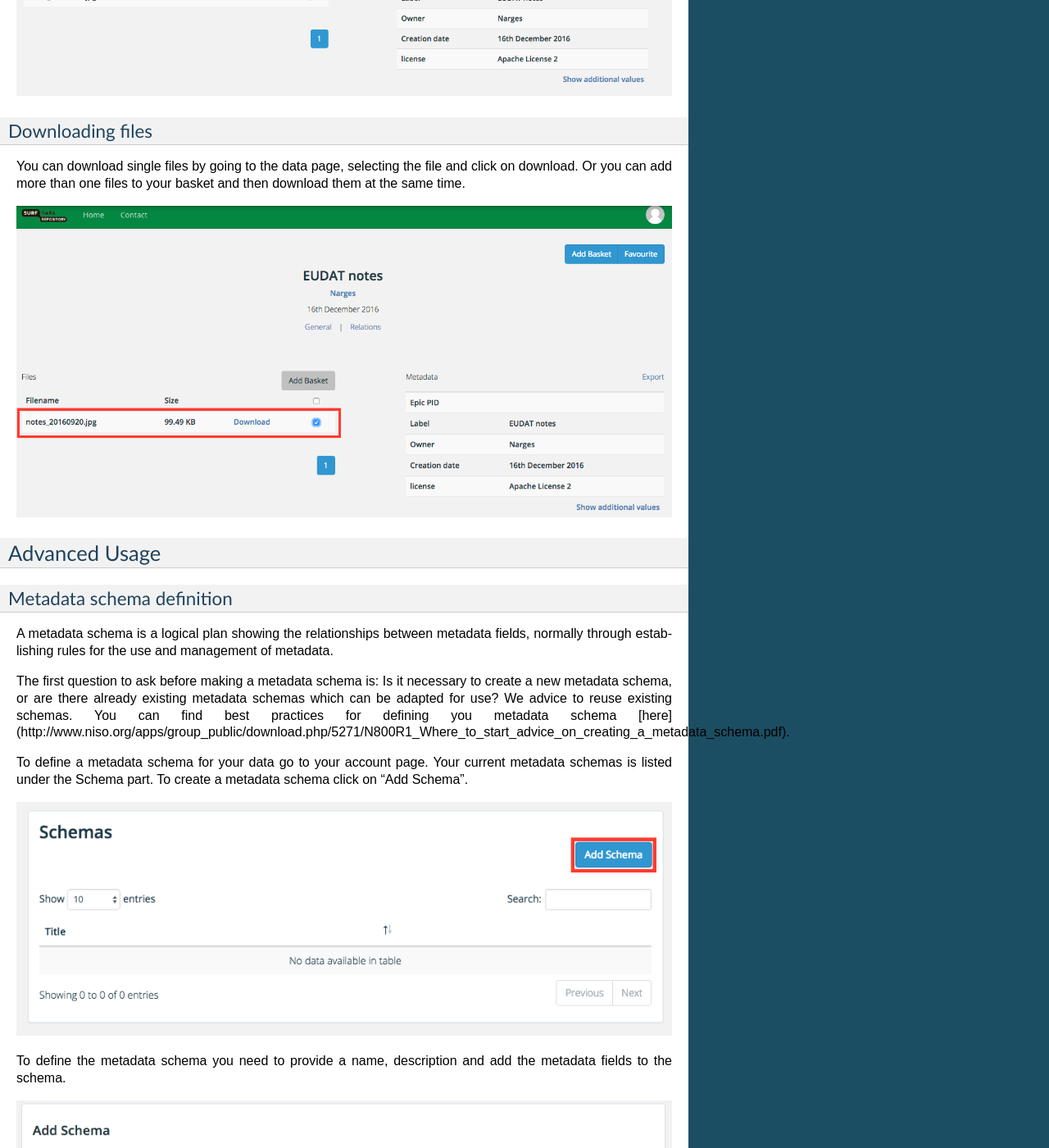
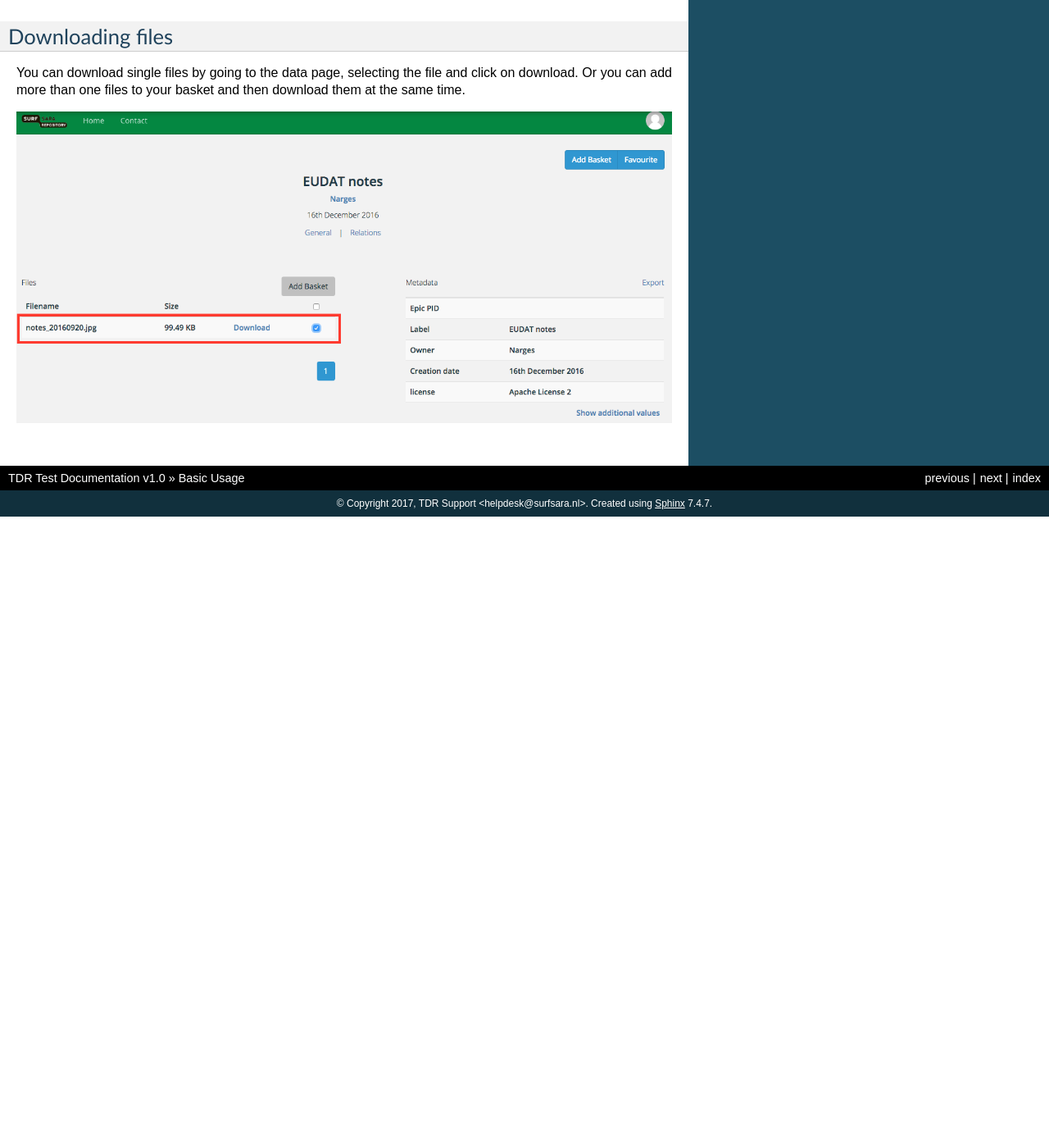
Before and after one commit to sara-nl/sdrdocs, a Sphinx documentation site: the page built from source/Pages/basic-usage.md, in a window 1280 px wide and 1400 px high, scrolled down 7325 px. Shown: the whole window at 82% size. Built offline with Sphinx 7.4.7, drawn with Linux system fonts in a browser that asks for light colours; pages that are not in the unit, such as notebooks, are missing from menus; after the commit the page ends 7955 px from its top, so only the background shows below that; some of the changed text lies outside the part shown.

```diff
--- a/source/Pages/user-guide.md
+++ b/source/Pages/basic-usage.md
@@ -1,11 +1,7 @@
 
-# Data Repository User Guide
+# Basic Usage
 
-Data Repository Service is a trusted digital repository that ensures long-term data preservation. The Data Repository provides an online data publication service to disclose, share and publish research data. This document is the user guide for depositing data and describes the online deposite workflow on the Data Repository.
-
-
-## Basic Usage
-### Obtaining Access
+## Obtaining Access
 To get access to the repository service you need to login as a registered user. To obtain user credentials you should first send a regitration request via the Login page.
 
 
@@ -16,10 +12,10 @@ Click the tab "Create new account", provide the required information and click o
 ![Alt Image Text](Screenshots/create_account.png)
 
 
-### Logging in
+## Logging in
 Login with your user credentials in the [login page of the Data Repository Service] (https://tdr-test.surfsara.nl/user/login).
 
-### Preparing data
+## Preparing data
 
 To prepare data for a deposit you need to consider the following points:
 
@@ -53,7 +49,7 @@ Before you upload the files you should check whether they contain privacy-sensit
 If you give access to the data, they must be completely anonimyzed.
 
 
-### Depositing data
+## Depositing data
 To deposite data, you should login as a registered user. In the main page click on "Deposit now". Depositing data in Repository service is a 6 step process.
 
 *  **Step 1: Select and upload files to deposit**
@@ -103,49 +99,20 @@ To deposite data, you should login as a registered user. In the main page click
 
 	 ![Alt Image Text](Screenshots/deposit_step6.png)
 
-
-
-### Finding datasets
+## Finding datasets
 To find a data or metadata, use the search functionality on the home page. You can also see the latest deposits on the the top-right pannel in your homepage.
 
   ![Alt Image Text](Screenshots/find_data.png)
 
 If you have the PID (Persistent Identifer) of the data you can directly search in the [handle server](http://hdl.handle.net/) and get the url to the location of the data.
 
-### Exporting metadata
+## Exporting metadata
 To export metadata you should first find the data and then click on the export link on the top-right corner of the metadata pannel.
 
 ![Alt Image Text](Screenshots/export_metadata.png)
 
-### Downloading files
+## Downloading files
 You can download single files by going to the data page, selecting the file and click on download. Or you can add more than one files to your basket and then download them at the same time.
 
 
 ![Alt Image Text](Screenshots/download_single.png)
-
-## Advanced Usage
-### Metadata schema definition
-A metadata schema is a logical plan showing the relationships between metadata fields, normally through establishing rules for the use and management of metadata.
-
-The first question to ask before making a metadata schema is: Is it necessary to create a new metadata schema, or are there already existing metadata schemas which can be adapted for use? We advice to reuse existing schemas. You can find best practices for defining you metadata schema [here] (http://www.niso.org/apps/group_public/download.php/5271/N800R1_Where_to_start_advice_on_creating_a_metadata_schema.pdf).
-
-To define a metadata schema for your data go to your account page. Your current metadata schemas is listed under the Schema part. To create a metadata schema click on "Add Schema".
-
- ![Alt Image Text](Screenshots/metadata-schema-add.png)
-
- To define the metadata schema you need to provide a name, description and add the metadata fields to the schema.
-
-  ![Alt Image Text](Screenshots/metadata-schema-define.png)
-
-### Community/group memberships
-To denine a new group or community or to see the list of current groups and communities that you are member of, go to your account page. Click on "Add groupd" or "Add community" to create a new group or community.
-
- ![Alt Image Text](Screenshots/group_community.png)
-
-A new page will be open where you need to provide name and description for the group or community and invite other members to join.
-
- ![Alt Image Text](Screenshots/group_create.png)
-
-
-### Download basket
-To be developed (not in the first release).
```
Also changed, not shown: source/Pages/advanced-usage.md (added, +29 -0 lines), source/Pages/best-practices.md (added, +3 -0 lines), source/Pages/general.md (added, +6 -0 lines), source/index.rst (+24 -13 lines).
